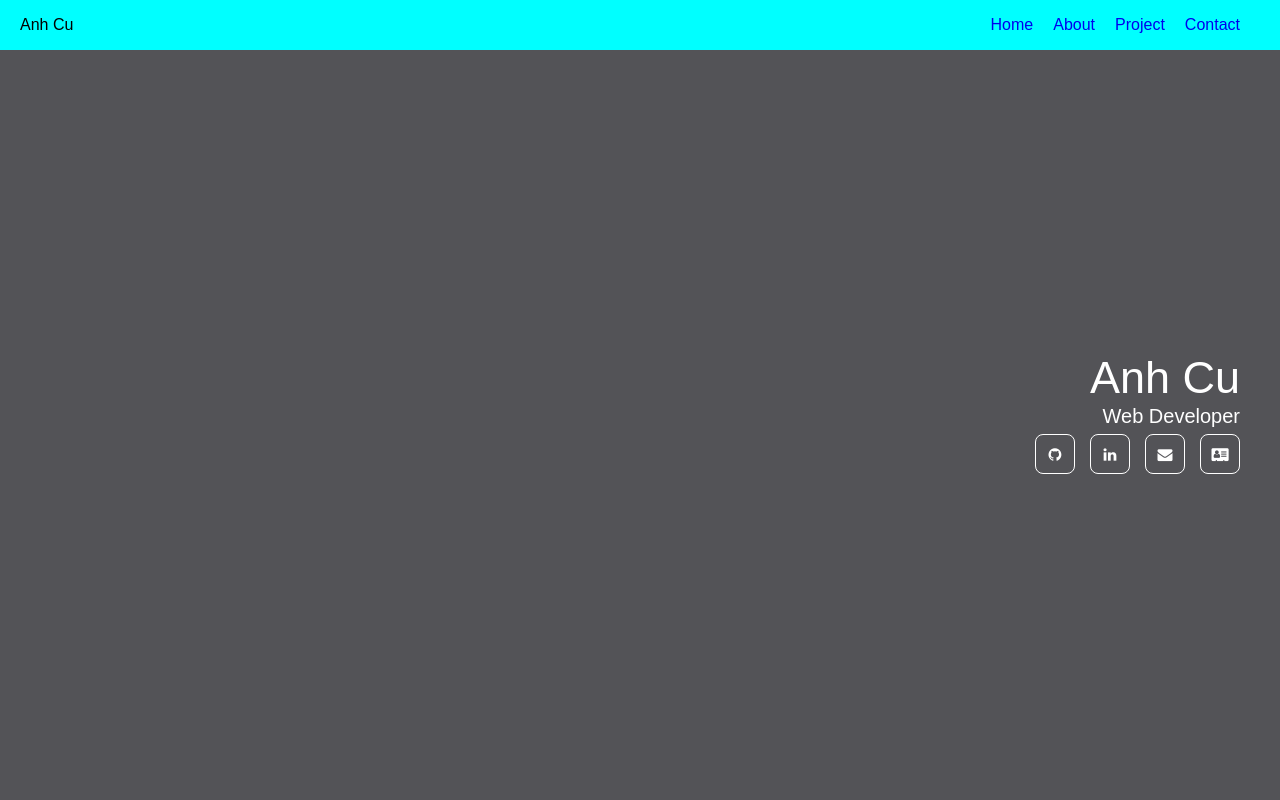
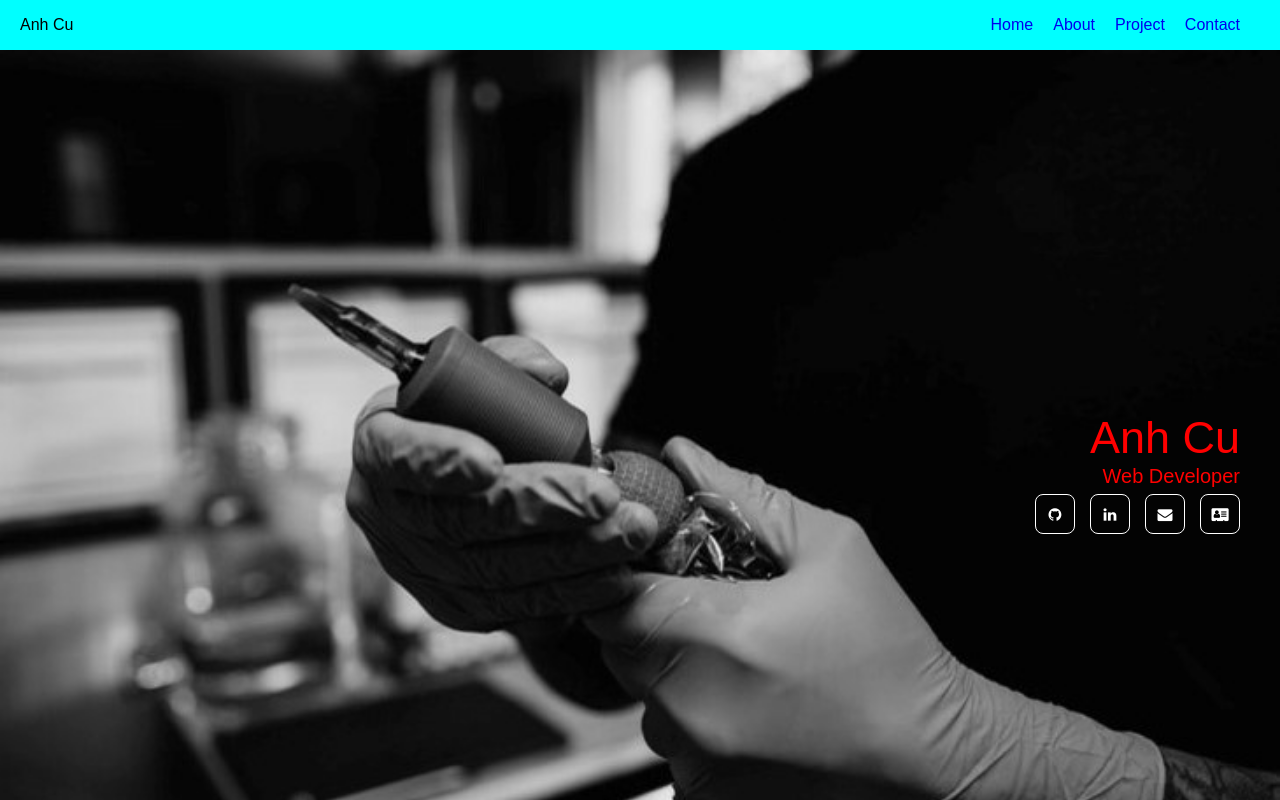
Before and after one commit to anhcu/React-Portfolio, a React (Create React App) app: page / in a window 1280 px wide. Built offline with nearby package versions, Linux system fonts and the light colour scheme.

Commit message:
homepage rough layout

```diff
--- a/src/components/pages/Home.js
+++ b/src/components/pages/Home.js
@@ -13,18 +13,18 @@ import '../styles/Home.css';
 
 function Home() {
   return (
-    //  <div className="header">Header</div>
+    <div className='bg'>
       <div className='header-title'>
-      <h1>Anh Cu</h1>
+        <h1 className='name'>Anh Cu</h1>
         <p class='web'> Web Developer</p>
         <div>
           <ul>
             <a href="https://github.com/anhcu"><i class="fa fa-github"  ></i></a>
             <a href="https://www.linkedin.com/in/anh-cu/"><i class="fa fa-linkedin" ></i></a>
-        <a href= "mailto: anhcu714@gmail.com"><i class="fa fa-envelope"></i></a>
+            <a href="mailto: anhcu714@gmail.com"><i class="fa fa-envelope"></i></a>
             <a href="https://docs.google.com/document/d/12aLqDhG_LwmI-iwMubeUAxy4WYtasoBdI4JusfkhF8M/edit?usp=sharing"><i class="fa fa-address-card"></i></a>
-
           </ul>
+        </div>
       </div>
     </div>
   );
--- a/src/components/pages/Project.js
+++ b/src/components/pages/Project.js
@@ -1,5 +1,6 @@
 import React from 'react';
 import '../styles/Project.css';
+import img from '../img/homepage.png';
 
 function Project() {
     return (
@@ -9,7 +10,7 @@ function Project() {
         <section class="project-container">
             <div class="project">
                 <div class="project-top">
-                    {/* <a href="/"><img src="/public/assets/img/homepage.png" alt="tattoo Photo"></a> */}
+                   <img src={"img"} alt=" Photo"/>
                 </div>
                 <div class="project-content">
                     <h4 class="tag tag-project">Charlie Cu Tattoo</h4>
--- a/src/components/styles/Home.css
+++ b/src/components/styles/Home.css
@@ -66,6 +66,14 @@ body {
   margin:0
 }
 
+.bg{
+  background-image: url(../img/backdrop.jpg);
+  background-repeat: no-repeat;
+  background-size: cover;
+  /* height: 100vh; */
+  min-height: calc( 100vh - 50px);
+}
+
 .header-title {
   text-align: right;
   color: #fff;
@@ -74,11 +82,13 @@ body {
   background-size: cover;
   overflow: hidden;
   margin-right: 40px;
-  margin-bottom: 40px;
+  /* margin-bottom: 40px; */
 }
 
-h1, p{
+
+.name, .web{
     line-height : 15px;
+    color: red;
 }
 
 .web{
@@ -104,12 +114,13 @@ h1 {
   font-family: 'Raleway', sans-serif;
   font-weight: 100;
   font-size: 3em;
-  transition:all 0.4s
+  transition:all 0.4s;
+  margin-top: 380px;
 }
 
-h1:hover{
+/* h1:hover{
   color:#08c
-}
+} */
 
 
 
--- a/src/components/styles/Navbar.css
+++ b/src/components/styles/Navbar.css
@@ -1,7 +1,7 @@
 .nav{
     background-color: aqua;
     height: 50px;
-    /* position: sticky; */
+    position: sticky;
     width: 100%;
     top: 0;
     display: flex;
```
Also changed, not shown: src/components/img/backdrop.jpg (added), src/components/img/homepage.png (added). Lines whose indentation alone changed are shown as unchanged.
